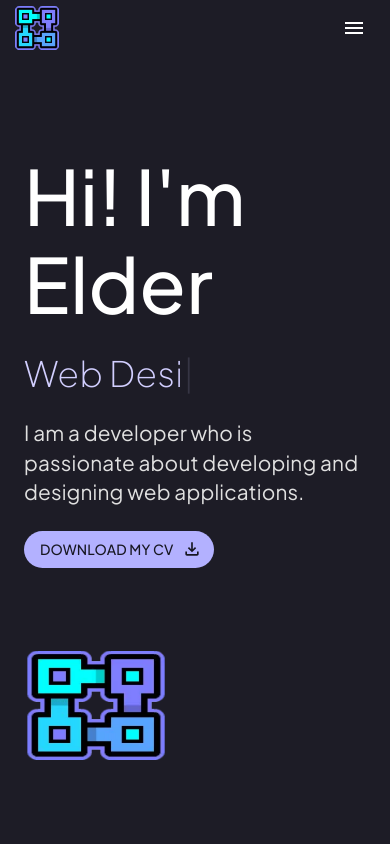
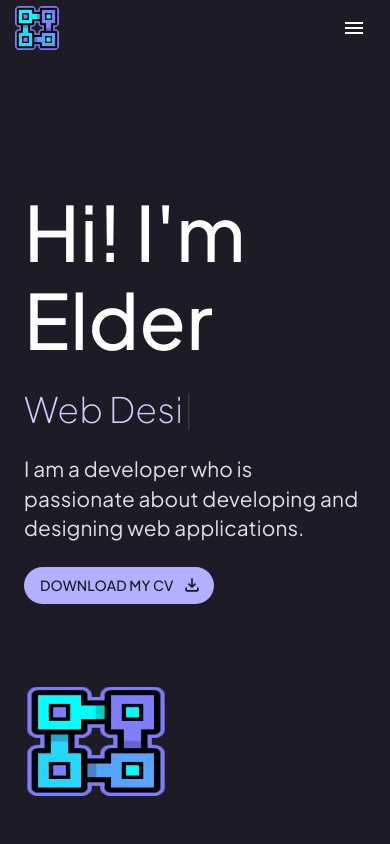
Before and after one commit to Elder-Meyer/personal-portfolio, a React (Vite) app: page /home in a window 390 px wide. Shown: the top 844 px of the page. Built offline with nearby package versions, Linux system fonts and the light colour scheme.

Commit message:
3.5.0 Update margin top Presentation Container viewports

```diff
--- a/src/views/home/Presentation/Presentation.jsx
+++ b/src/views/home/Presentation/Presentation.jsx
@@ -18,7 +18,7 @@ export const Presentation = () => {
   const { t } = useTranslation();
   return (
     <Box component='section' display='flex' alignItems='center' sx={{ minHeight: "97vh" }}>
-      <Container maxWidth="lg" sx={{mt:1}}>
+      <Container maxWidth="lg" sx={{mt:{xs:10, sm: 1}}}>
         <Grid container spacing={1} px={{xs:1, sm:3, md:5}}>
           <Grid item xs={12} sm={12} md={9}>
             <CaptionInfo t={t} />
```
